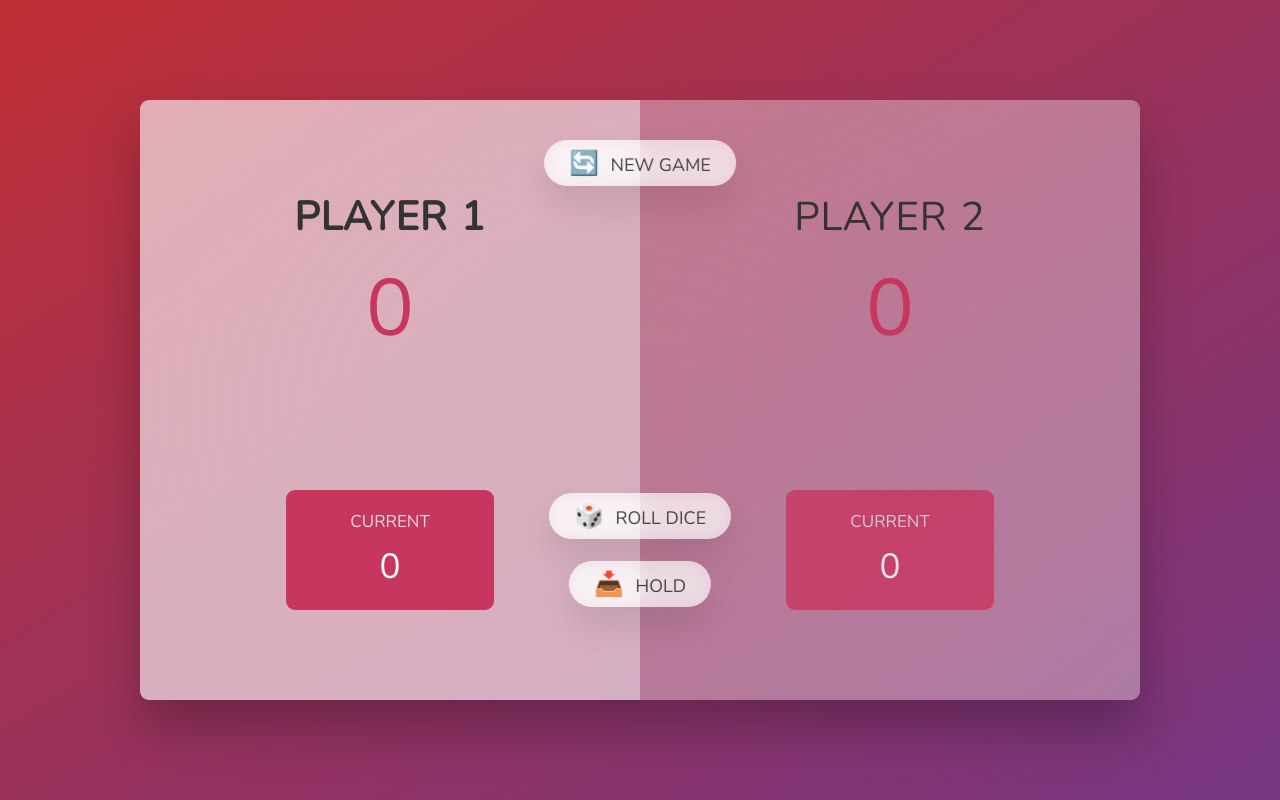
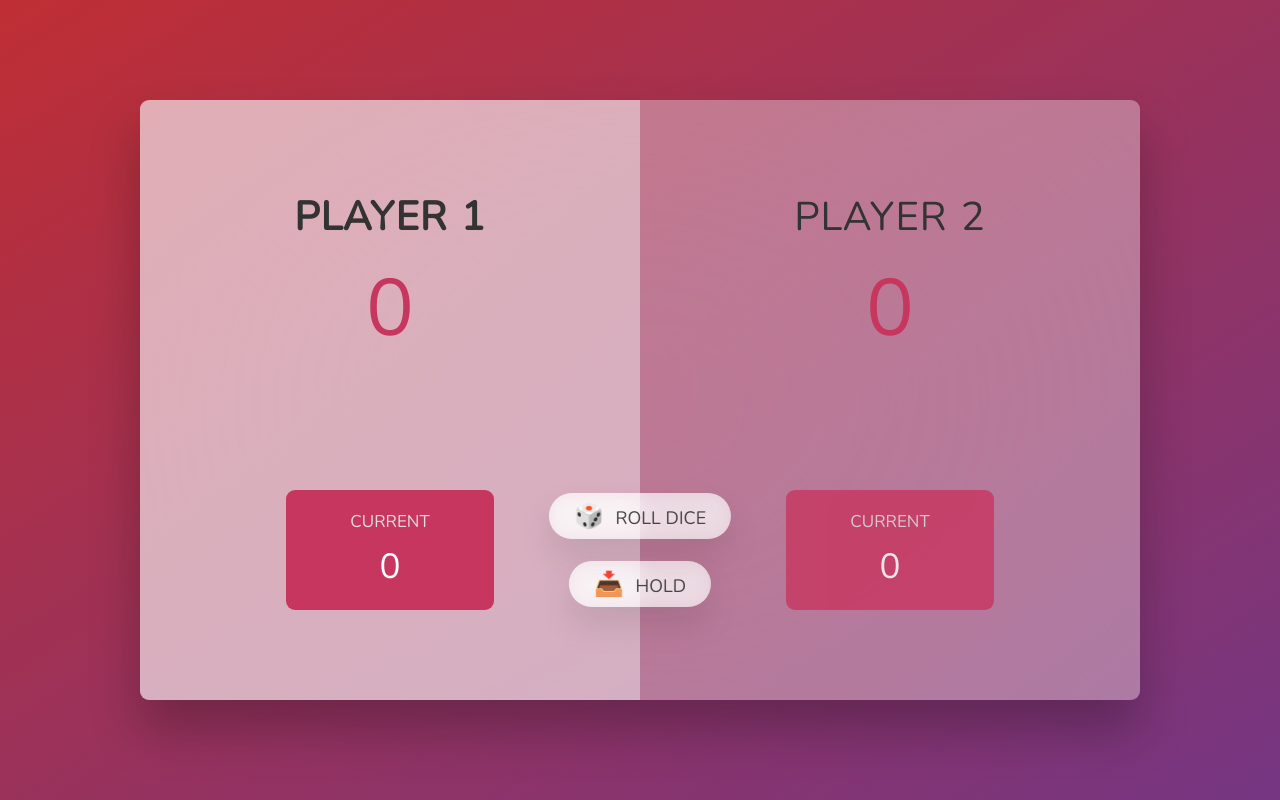
Before and after one commit to TheRealRajdeep/PigGame, a plain HTML site: page index.html in a window 1280 px wide. Drawn offline with nearby package versions, Linux system fonts and the light colour scheme.

Commit message:
hiding new game button till the match is over

```diff
--- a/index.html
+++ b/index.html
@@ -27,7 +27,8 @@
         </section>
 
         <img src="dice-5.png" alt="Playing dice" class="dice" />
-        <button class="btn btn--new">🔄 New game</button>
+        <!-- <button class="btn btn--new">🔄 New game</button> -->
+        <!-- <button class="btn btn--new">🔄 Rematch</button> -->
         <button class="btn btn--roll">🎲 Roll dice</button>
         <button class="btn btn--hold">📥 Hold</button>
       </main>
```
